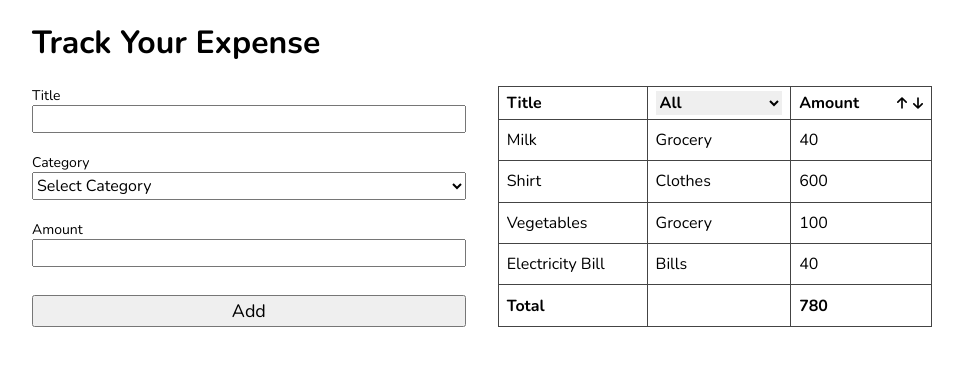
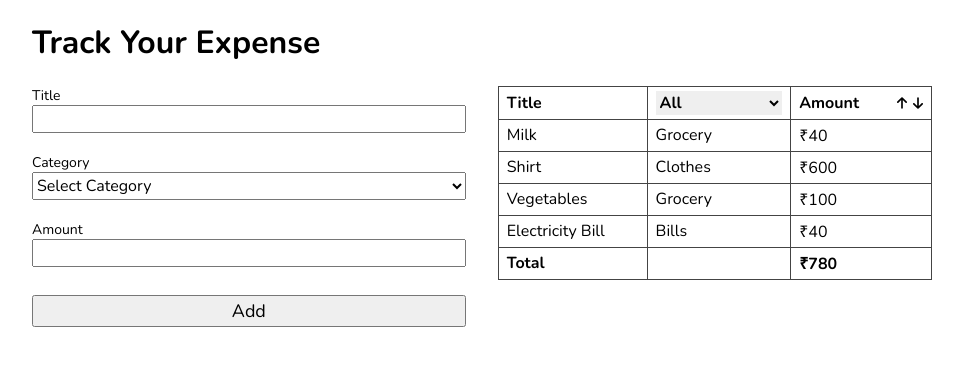
Before and after one commit to sarveshnathe/expenseTracker, a React (Vite) app: page / in a window 1280 px wide. Shown: the top 366 px of the page, without its empty margins (158-1121 px from the left). Built offline with nearby package versions, Linux system fonts and the light colour scheme.

Commit message:
Custom Context Menu

```diff
--- a/src/App.css
+++ b/src/App.css
@@ -26,6 +26,7 @@ main {
 .expense-table {
     width: 100%;
     border-collapse: collapse;
+    align-self: flex-start;
 }
 
 .expense-table select {
@@ -104,7 +105,7 @@ main {
     background-color: white;
     border: 1px solid;
     position: absolute;
-    display: none;
+    /* display: none; */
     border-radius: 4px;
     overflow: hidden;
     box-shadow: 0 0 12px rgba(0, 0, 0, 0.3);
--- a/src/App.jsx
+++ b/src/App.jsx
@@ -14,7 +14,7 @@ function App() {
         <h1>Track Your Expense</h1>
         <div className="expense-tracker">
           <ExpenseForm setExpenses={setExpenses} />
-          <ExpenseTable expenses={expenses} />
+          <ExpenseTable expenses={expenses}  setExpenses={setExpenses}/>
           {/* <ContextMenu /> */}
         </div>
       </main>
--- a/src/components/ContextMenu.jsx
+++ b/src/components/ContextMenu.jsx
@@ -1,10 +1,27 @@
 import React from "react";
 
-function ContextMenu() {
+function ContextMenu({ menuPosition, setMenuPosition, setExpenses, rowId }) {
+  if (!menuPosition?.left || !menuPosition?.top) return;
   return (
-    <div className="context-menu">
-      <div>Edit</div>
-      <div>Delete</div>
+    <div className="context-menu" style={menuPosition}>
+      <div
+        onClick={() => {
+          console.log("Editing");
+          setMenuPosition({});
+        }}
+      >
+        Edit
+      </div>
+      <div
+        onClick={() => {
+          setExpenses((prevState) =>
+            prevState.filter((expense) => expense.id !== rowId)
+          );
+          setMenuPosition({});
+        }}
+      >
+        Delete
+      </div>
     </div>
   );
 }
--- a/src/components/ExpenseForm.jsx
+++ b/src/components/ExpenseForm.jsx
@@ -19,7 +19,7 @@ function ExpenseForm({ setExpenses }) {
     category: [{ required: true, message: "Please select a category" }],
     amount: [
       { required: true, message: "Amount is required" },
-      { type: "number" },
+      { type: "number", message: "Only Numbers are Allowed" },
     ],
   };
 
@@ -27,12 +27,18 @@ function ExpenseForm({ setExpenses }) {
     const errorsData = {};
 
     Object.entries(data).forEach(([key, value]) => {
-      validationConfig[key].forEach((rule) => {
+      validationConfig[key].some((rule) => {
         if (rule.required && !value) {
           errorsData[key] = rule.message;
+          return true;
         }
         if (rule.minLenght && value.length < 5) {
           errorsData[key] = rule.message;
+          return true;
+        }
+        if (rule.type === "number" && isNaN(value)) {
+          errorsData[key] = rule.message;
+          return true;
         }
       });
     });
--- a/src/components/ExpenseTable.jsx
+++ b/src/components/ExpenseTable.jsx
@@ -1,19 +1,26 @@
-import React from "react";
+import React, { useState } from "react";
+import { useFilter } from "../hooks/useFilter";
+import ContextMenu from "./ContextMenu";
 
-function ExpenseTable({ expenses }) {
-  const totalAmount = expenses.reduce(
+function ExpenseTable({ expenses, setExpenses }) {
+  const [filteredData, setQuery] = useFilter(expenses, (data) => data.category);
+
+  const [menuPosition, setMenuPosition] = useState({});
+  const [rowId, setRowId] = useState('');
+  const totalAmount = filteredData.reduce(
     (total, expense) => total + parseFloat(expense.amount),
     0
   );
 
   return (
     <>
-      <table className="expense-table">
+      <ContextMenu menuPosition={menuPosition}  setMenuPosition={setMenuPosition} setExpenses={setExpenses} rowId={rowId} />
+      <table className="expense-table" onClick={()=>setMenuPosition({})}>
         <thead>
           <tr>
             <th>Title</th>
             <th>
-              <select>
+              <select onChange={(e) => setQuery(e.target.value.toLowerCase())}>
                 <option value="">All</option>
                 <option value="grocery">Grocery</option>
                 <option value="clothes">Clothes</option>
@@ -48,19 +55,23 @@ function ExpenseTable({ expenses }) {
           </tr>
         </thead>
         <tbody>
-          {expenses.map(({ id, title, category, amount }) => {
+          {filteredData.map(({ id, title, category, amount }) => {
             return (
-              <tr key={id}>
+              <tr key={id} onContextMenu={(e) => {
+                e.preventDefault()
+                setMenuPosition({ left: e.clientX + 4, top: e.clientY + 4 })
+                setRowId(id)
+              }}>
                 <td>{title}</td>
                 <td>{category}</td>
-                <td>{amount}</td>
+                <td>₹{amount}</td>
               </tr>
             );
           })}
           <tr>
             <th>Total</th>
             <th></th>
-            <th>{totalAmount}</th>
+            <th>₹{totalAmount}</th>
           </tr>
         </tbody>
       </table>
--- /dev/null
+++ b/src/hooks/useFilter.js
@@ -0,0 +1,11 @@
+import { useState } from "react";
+
+export function useFilter(dataList, callback) {
+  const [query, setQuery] = useState("");
+
+  const filteredData = dataList.filter((el) =>
+    callback(el).toLowerCase().includes(query)
+  );
+
+  return [filteredData, setQuery];
+}
```
Also changed, not shown: 1 other file (tests, documents, lock files or other folders).
